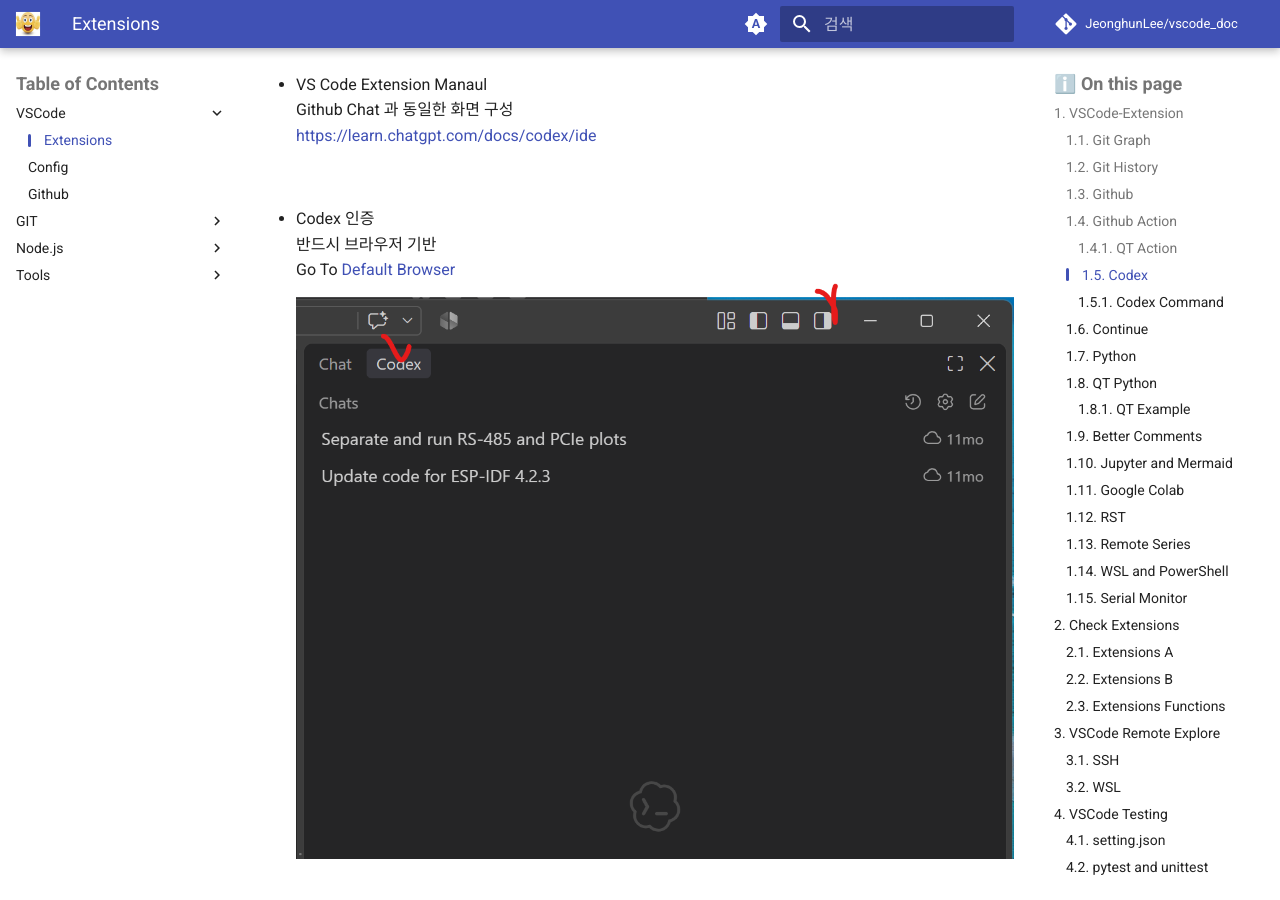
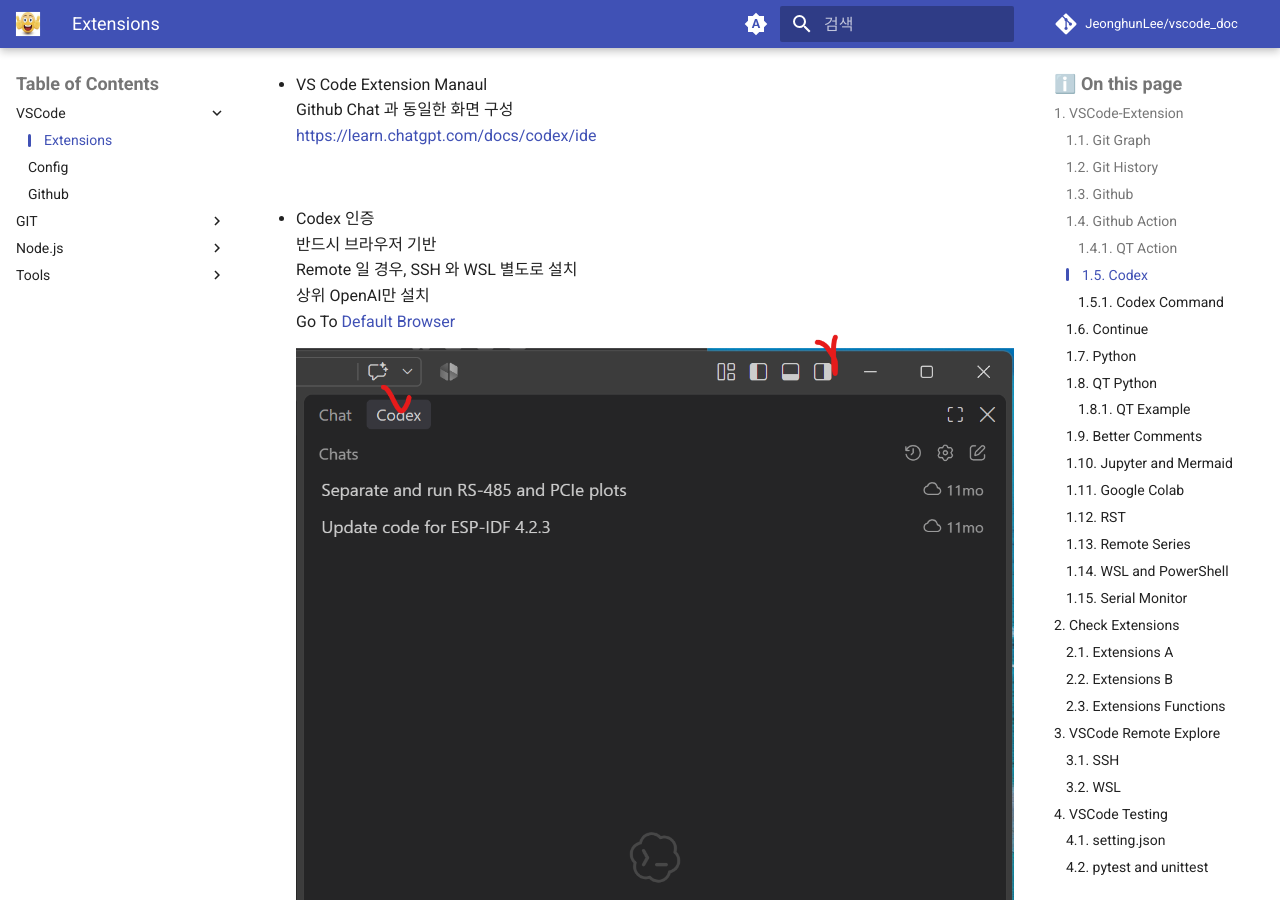
Before and after one commit to JeonghunLee/vscode_doc, an MkDocs documentation site: the page built from docs/index.md, in a window 1280 px wide and 900 px high, scrolled down 19248 px. Built offline with MkDocs 1.6.1 and Material for MkDocs 9.7.7, drawn with Linux system fonts in a browser that asks for light colours; comment, search, counter and statistics services are not loaded; some of the changed text lies outside the part shown.

Commit message:
Update documentation for Codex and Remote Explorer with installation notes and environment details

```diff
--- a/docs/index.md
+++ b/docs/index.md
@@ -335,6 +335,8 @@
 
 * Codex 인증
 반드시 브라우저 기반
+Remote 일 경우, SSH 와 WSL 별도로 설치
+상위 OpenAI만 설치
 Go To [Default Browser](./vscode_github.md#default-browser)
 ![](./imgs/ex_codex_02.png)
 
@@ -586,6 +588,8 @@
 * [Remote Explorer](#vscode-remote-explore)
     * Remote SSH
     * Remote Repistories
+    * 세부사항 상위 링크
+    * 각 개발환경 확장가능
 ![](./imgs/ex_remote_00.png)
 
 
```
